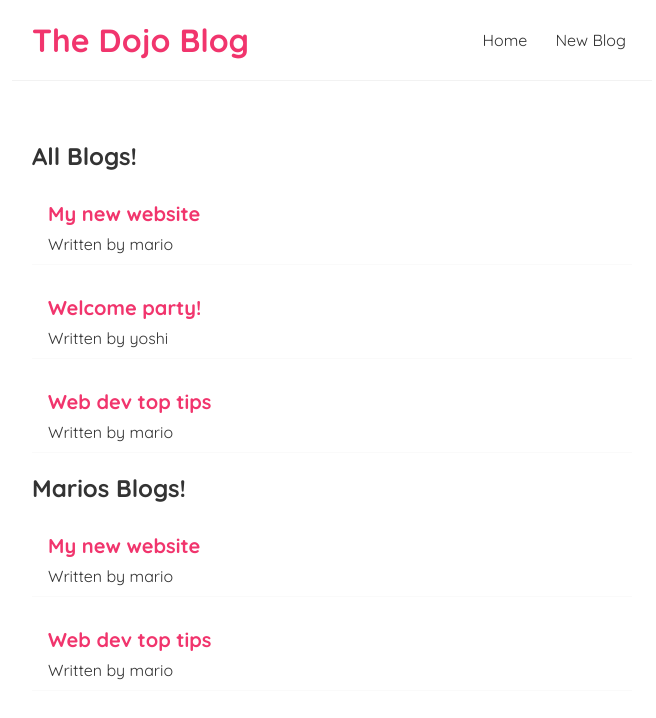
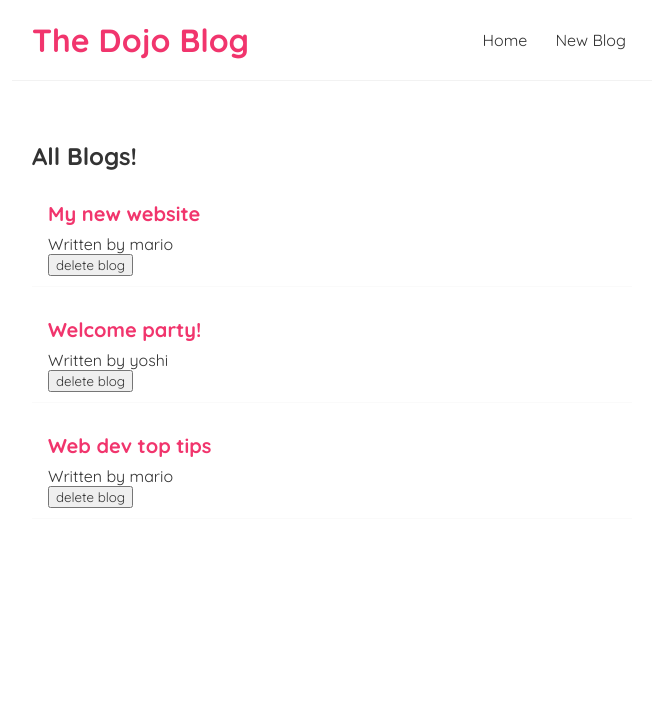
Before and after one commit to Onushkis/ninjareact, a React (Create React App) app: page / in a window 1280 px wide. Shown: the top 718 px of the page, without its empty margins (308-964 px from the left). Built offline with nearby package versions, Linux system fonts and the light colour scheme; the HTML template or start-up script is replaced by a standard one.

Commit message:
add changes Functions as Props

```diff
--- a/src/BlogList.js
+++ b/src/BlogList.js
@@ -1,4 +1,4 @@
-const BlogList = ({blogs, title}) => {
+const BlogList = ({blogs, title, handleDelete}) => {
     /* const blogs = props.blogs;
     const title = props.title; */
 
@@ -9,6 +9,7 @@
         <div className="blog-preview" key={blog.id}>
           <h2> {blog.title}</h2>
           <p> Written by {blog.author}</p>
+          <button onClick={() => handleDelete(blog.id)}>delete blog</button>
         </div>
       ))}
     </div>
--- a/src/Home.js
+++ b/src/Home.js
@@ -8,11 +8,16 @@
         { title: 'Web dev top tips', body: 'lorem ipsum...', author: 'mario', id: 3 }
     ]);
 
+    const handleDelete = (id) => {
+        const newBlogs = blogs.filter( blog => blog.id !== id);
+        setBlogs(newBlogs);
+    }
+
   return (
     <div className="home">
 
-     <BlogList blogs={blogs} title='All Blogs!'/>
-     <BlogList blogs={blogs.filter((blog) => blog.author  === 'mario')} title='Marios Blogs!'/>
+     <BlogList blogs={blogs} title='All Blogs!' handleDelete={handleDelete}/>
+     {/* <BlogList blogs={blogs.filter((blog) => blog.author  === 'mario')} title='Marios Blogs!'/> */}
 
     </div>
   );
```
